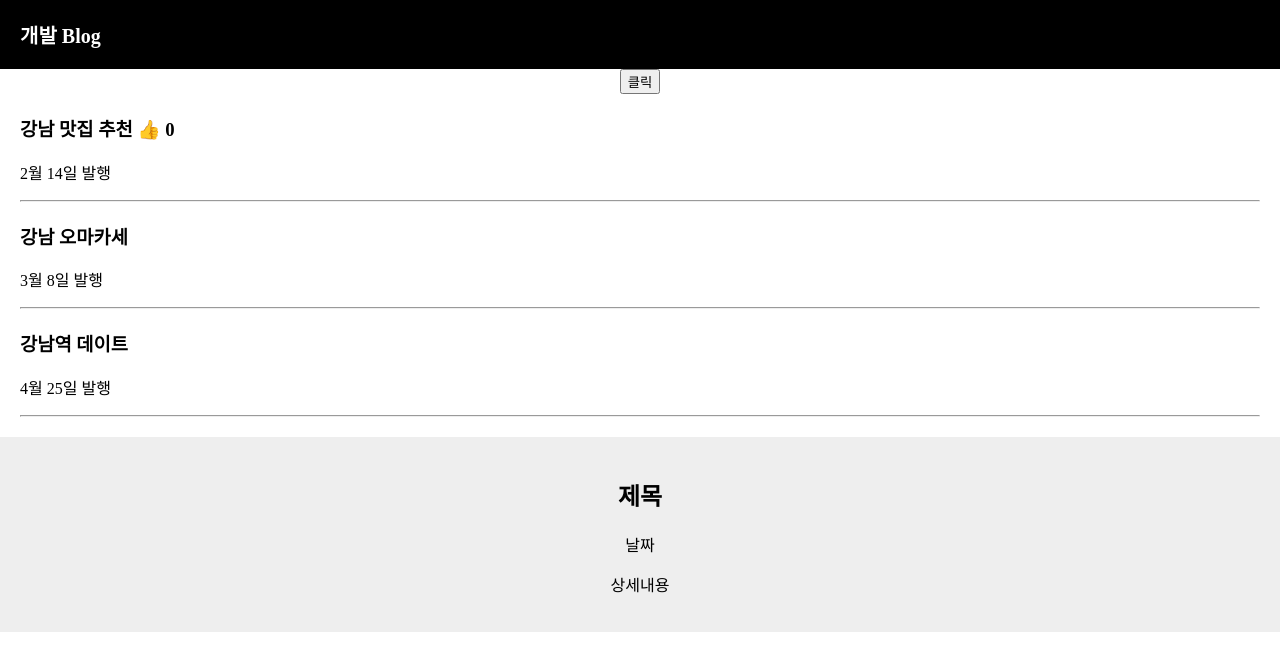
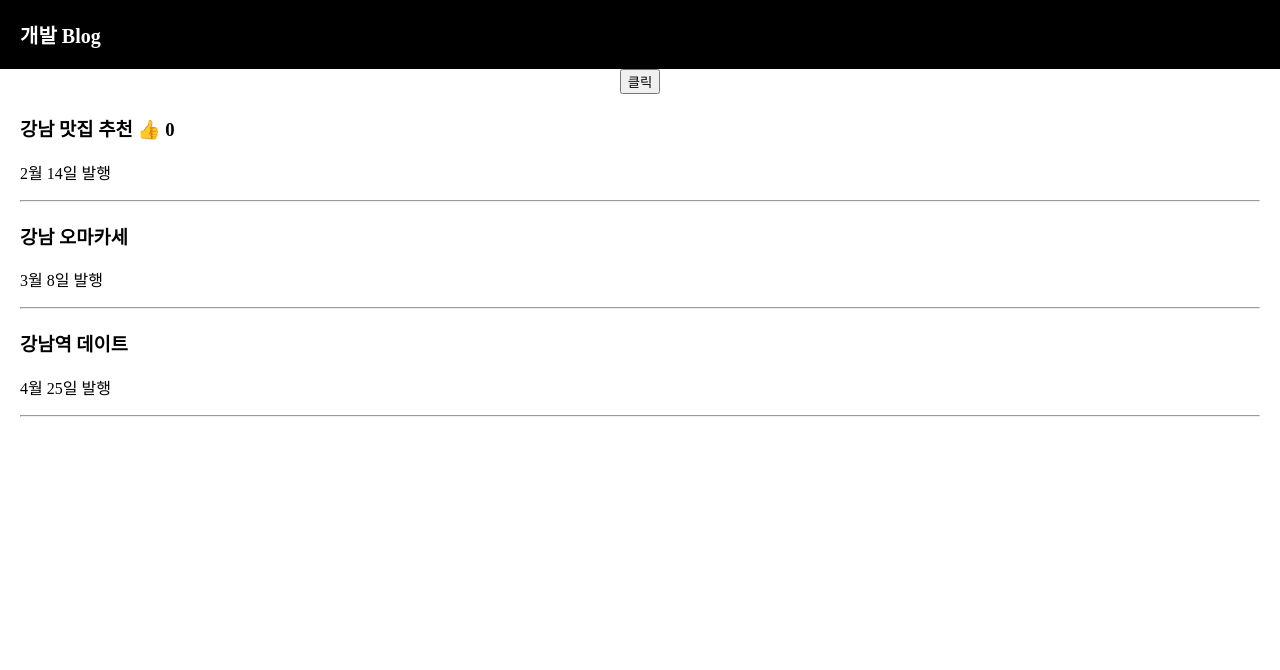
Before and after one commit to dionysus0214/react_startPackage, a React (Create React App) app in the folder blog/: page / in a window 1280 px wide. Shown: the top 670 px of the page. Built offline with nearby package versions, Linux system fonts and the light colour scheme.

Commit message:
클릭 시 동작하는 modal

```diff
--- a/blog/src/App.js
+++ b/blog/src/App.js
@@ -8,6 +8,7 @@ function App() {
   // [state 데이터, state 데이터 변경 함수]
   let [title, changeTitle] = useState(['강남 맛집 추천', '강남 오마카세', '강남역 데이트']); // ES6 destructuring
   let [likes, changeLikes] = useState(0);
+  let [modal, changeModal] = useState(false);
 
   function clickTitle() {
     // state의 deep copy해서 수정(원본은 수정 불가, 특히 object랑 array)
@@ -37,12 +38,16 @@ function App() {
         <hr/>
       </div>
       <div className="list">
-        <h3>{ title[2] }</h3>
+        <h3 onClick={ () => changeModal(!modal)}>{ title[2] }</h3>
         <p>4월 25일 발행</p>
         <hr/>
       </div>
 
-      <Modal />
+      {
+        modal === true
+        ? <Modal />
+        : null
+      }
     </div>
   );
 }
```
